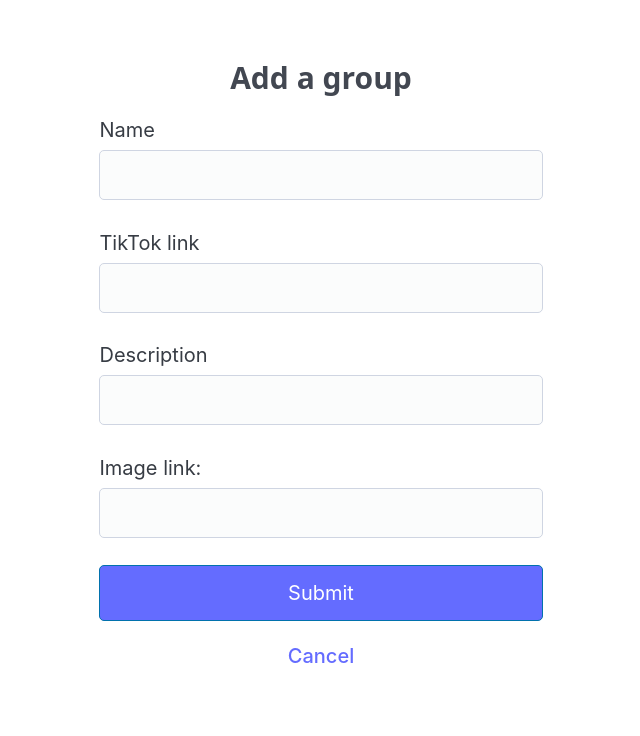
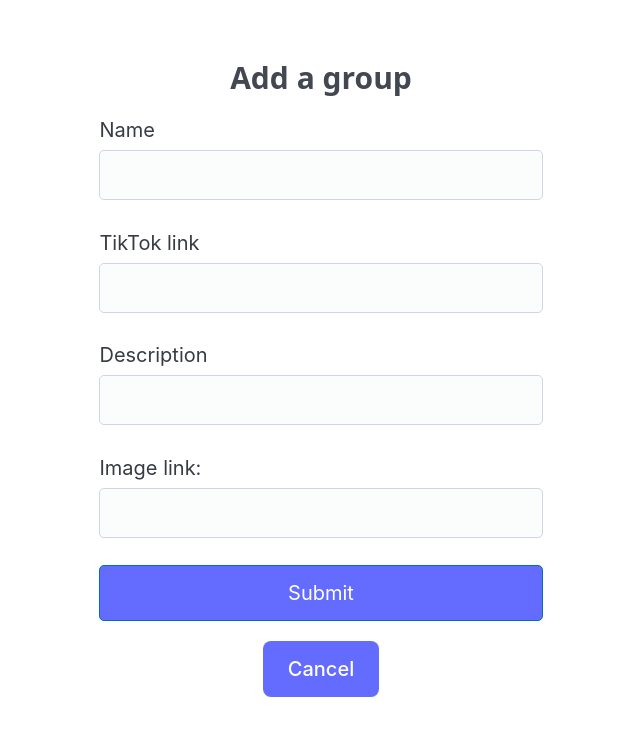
Before and after one commit to lotusphere/fanverse, a React (Vite) app: page /groups/new in a window 1280 px wide. Shown: the top 736 px of the page, without its empty margins (319-959 px from the left). Built offline with nearby package versions, Linux system fonts and the light colour scheme; no server answers.

Commit message:
Use useNavigate to back to previous page

```diff
--- a/src/pages/AddGroup.jsx
+++ b/src/pages/AddGroup.jsx
@@ -1,6 +1,5 @@
 import { useState } from 'react'
 import { useNavigate } from 'react-router'
-import { Link } from 'react-router-dom'
 import { supabase } from '../../supabase'
 import { ACTIONS } from '../groupReducer'
 import { useGroupContext } from '../GroupContext'
@@ -30,6 +29,10 @@ function AddGroup() {
     }
   }
 
+  function handleCancel() {
+    navigate(-1)
+  }
+
   return (
     <div className="page form-page">
       <h3>Add a group</h3>
@@ -38,7 +41,7 @@ function AddGroup() {
         initialData={formData}
         errorMessage={state.errorMessage}
       />
-      <Link to="/">Cancel</Link>
+      <button className="secondary" onClick={handleCancel}>Cancel</button>
     </div>
   )
 }
--- a/src/pages/EditGroup.jsx
+++ b/src/pages/EditGroup.jsx
@@ -1,5 +1,4 @@
 import { useParams, useNavigate } from 'react-router'
-import { Link } from 'react-router-dom'
 import { useState, useEffect } from 'react'
 import { supabase } from '../../supabase'
 import GroupForm from '../components/GroupForm'
@@ -43,6 +42,10 @@ function EditGroup() {
     }
   }
 
+  function handleCancel() {
+    navigate(-1)
+  }
+
   useEffect(() => {
     fetchGroup(id)
   }, [id])
@@ -58,7 +61,7 @@ function EditGroup() {
         initialData={group}
         errorMessage={state.errorMessage}
       />
-      <Link to={`/groups/${group.id}`}>Cancel</Link>
+      <button className="secondary" onClick={handleCancel}>Cancel</button>
     </div>
   )
 }
```
